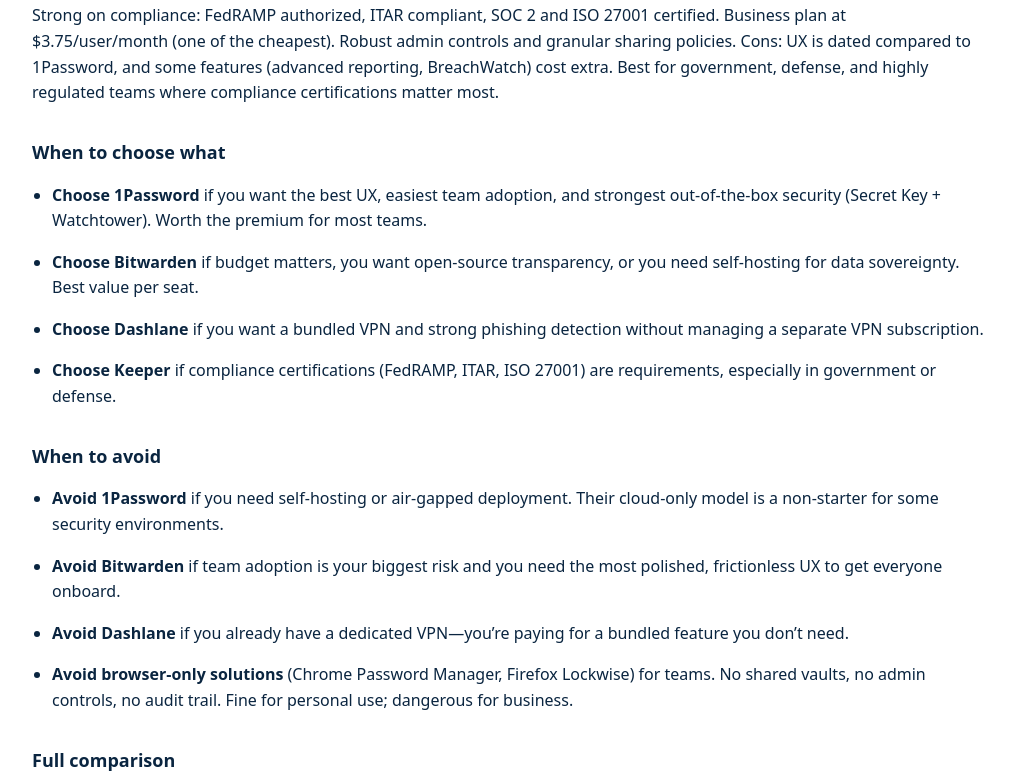
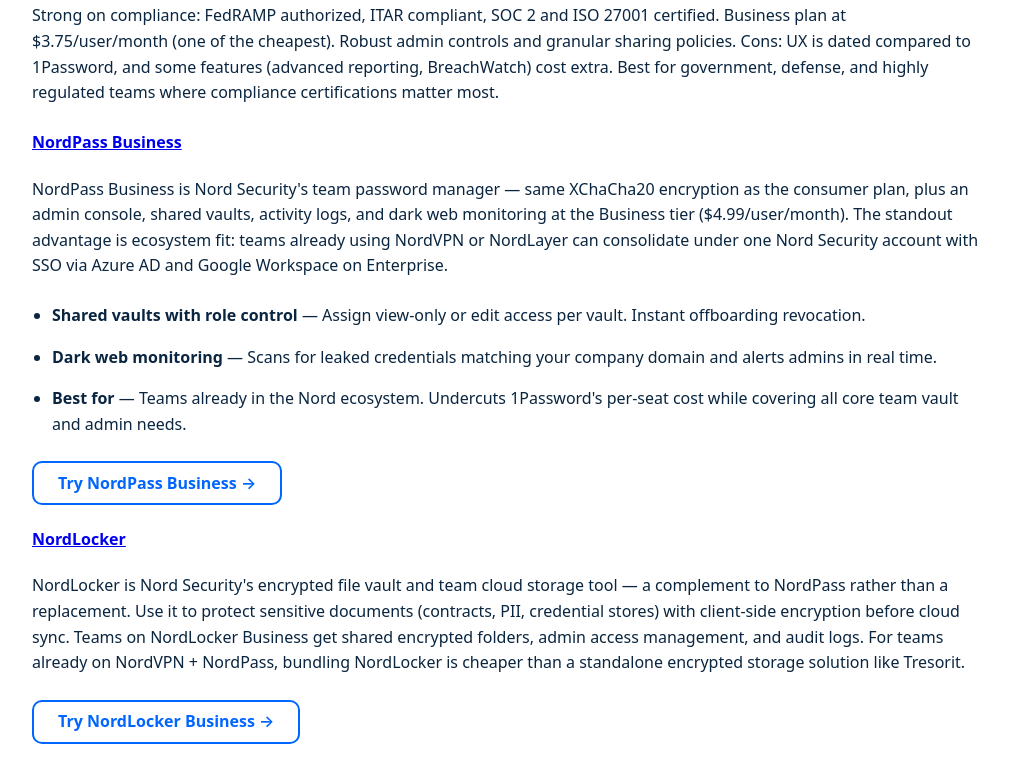
Before and after one commit to bethestoic1/tech-walkthroughs, a plain HTML site: page cybersecurity/best-password-manager-teams-2026/index.html in a window 1280 px wide. Shown: the part 3836-4617 px from the top of the page, without its empty margins (132-1146 px from the left). Drawn offline with Linux system fonts and the light colour scheme.

Commit message:
feat: add NordPass Business and NordLocker CTAs to password manager teams article (#41)
Co-authored-by: LearnSolana <LearnSolana@gmail.com>

```diff
--- a/cybersecurity/best-password-manager-teams-2026/index.html
+++ b/cybersecurity/best-password-manager-teams-2026/index.html
@@ -156,6 +156,23 @@
                 <h4>Keeper</h4>
                 <p>Strong on compliance: FedRAMP authorized, ITAR compliant, SOC 2 and ISO 27001 certified. Business plan at $3.75/user/month (one of the cheapest). Robust admin controls and granular sharing policies. Cons: UX is dated compared to 1Password, and some features (advanced reporting, BreachWatch) cost extra. Best for government, defense, and highly regulated teams where compliance certifications matter most.</p>
 
+                <h4><a href="https://go.nordpass.io/aff_c?offer_id=754&aff_id=142839" rel="nofollow">NordPass Business</a></h4>
+                <p>NordPass Business is Nord Security's team password manager — same XChaCha20 encryption as the consumer plan, plus an admin console, shared vaults, activity logs, and dark web monitoring at the Business tier ($4.99/user/month). The standout advantage is ecosystem fit: teams already using NordVPN or NordLayer can consolidate under one Nord Security account with SSO via Azure AD and Google Workspace on Enterprise.</p>
+                <ul>
+                    <li><strong>Shared vaults with role control</strong> — Assign view-only or edit access per vault. Instant offboarding revocation.</li>
+                    <li><strong>Dark web monitoring</strong> — Scans for leaked credentials matching your company domain and alerts admins in real time.</li>
+                    <li><strong>Best for</strong> — Teams already in the Nord ecosystem. Undercuts 1Password's per-seat cost while covering all core team vault and admin needs.</li>
+                </ul>
+                <div style="margin-top: var(--space-4);">
+                    <a href="https://go.nordpass.io/aff_c?offer_id=754&aff_id=142839" class="btn btn-secondary" rel="nofollow">Try NordPass Business &rarr;</a>
+                </div>
+
+                <h4><a href="https://go.nordlocker.net/aff_c?offer_id=489&aff_id=142839" rel="nofollow">NordLocker</a></h4>
+                <p>NordLocker is Nord Security's encrypted file vault and team cloud storage tool — a complement to NordPass rather than a replacement. Use it to protect sensitive documents (contracts, PII, credential stores) with client-side encryption before cloud sync. Teams on NordLocker Business get shared encrypted folders, admin access management, and audit logs. For teams already on NordVPN + NordPass, bundling NordLocker is cheaper than a standalone encrypted storage solution like Tresorit.</p>
+                <div style="margin-top: var(--space-4);">
+                    <a href="https://go.nordlocker.net/aff_c?offer_id=489&aff_id=142839" class="btn btn-secondary" rel="nofollow">Try NordLocker Business &rarr;</a>
+                </div>
+
                 <h3>When to choose what</h3>
                 <ul>
                     <li><strong>Choose 1Password</strong> if you want the best UX, easiest team adoption, and strongest out-of-the-box security (Secret Key + Watchtower). Worth the premium for most teams.</li>
@@ -250,8 +267,9 @@
             </div>
 
             <div class="article-ctas">
-                <a href="https://1password.com?ref=techwalkthroughs" class="btn" rel="nofollow">Try 1Password Teams →</a>
-                <a href="https://go.nordvpn.net/aff_c?offer_id=15&aff_id=142839&url_id=902" class="btn btn-secondary" rel="nofollow">Get NordVPN for Business →</a>
+                <a href="https://1password.com?ref=techwalkthroughs" class="btn" rel="nofollow">Try 1Password Teams &rarr;</a>
+                <a href="https://go.nordpass.io/aff_c?offer_id=754&aff_id=142839" class="btn btn-secondary" rel="nofollow">Try NordPass Business &rarr;</a>
+                <a href="https://go.nordlocker.net/aff_c?offer_id=489&aff_id=142839" class="btn btn-secondary" rel="nofollow">Try NordLocker &rarr;</a>
             </div>
             <p class="trust-line"><small>We may earn a commission when you sign up. <a href="../../disclosure/">Disclosure</a>.</small></p>
             <p class="trust-line"><a href="../best-vpn-business-2026/">← Best VPN for Business 2026</a> · <a href="../best-password-manager-2026/">Best Password Manager 2026 →</a> · <a href="../1password-vs-bitwarden-2026/">1Password vs Bitwarden 2026 →</a></p>
```
